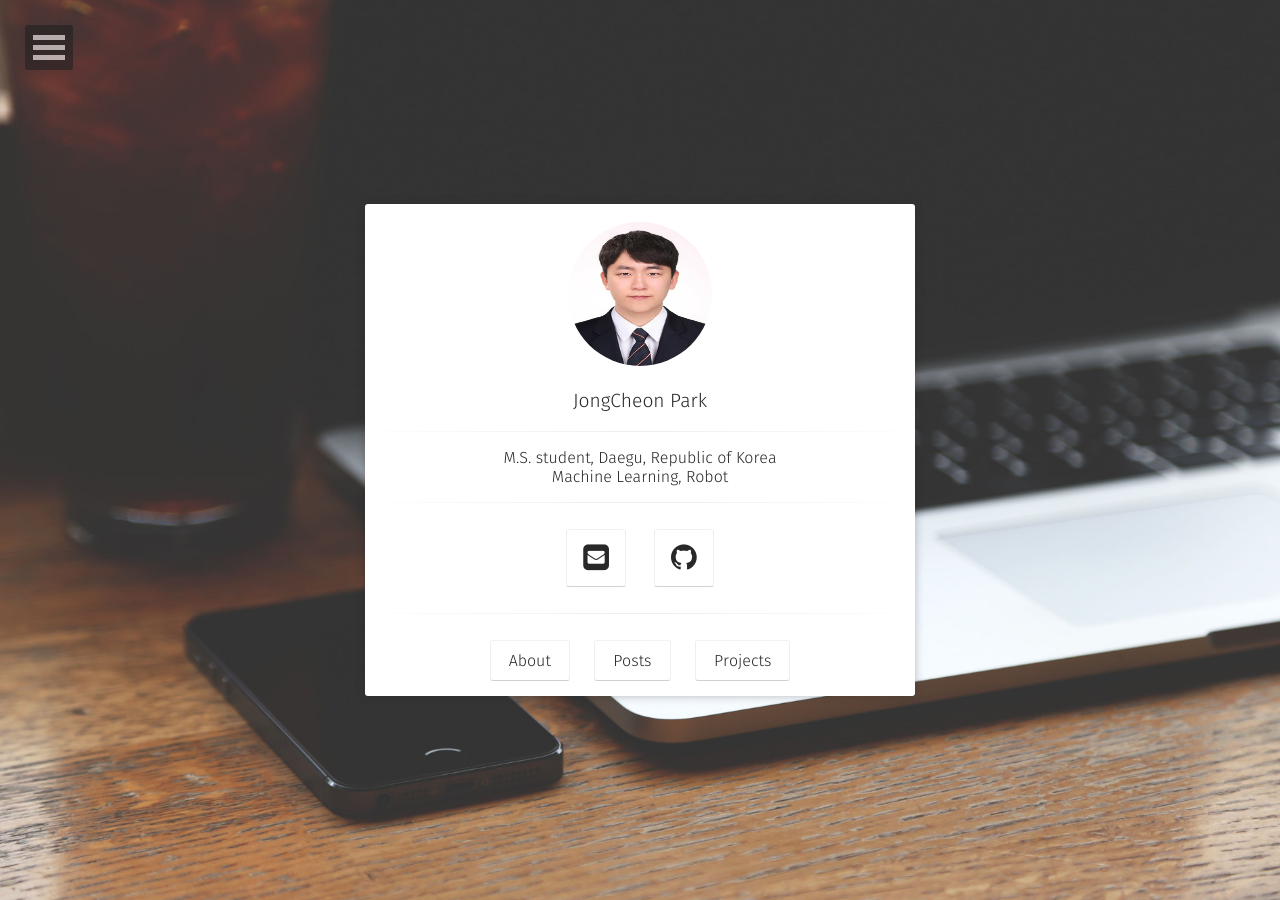
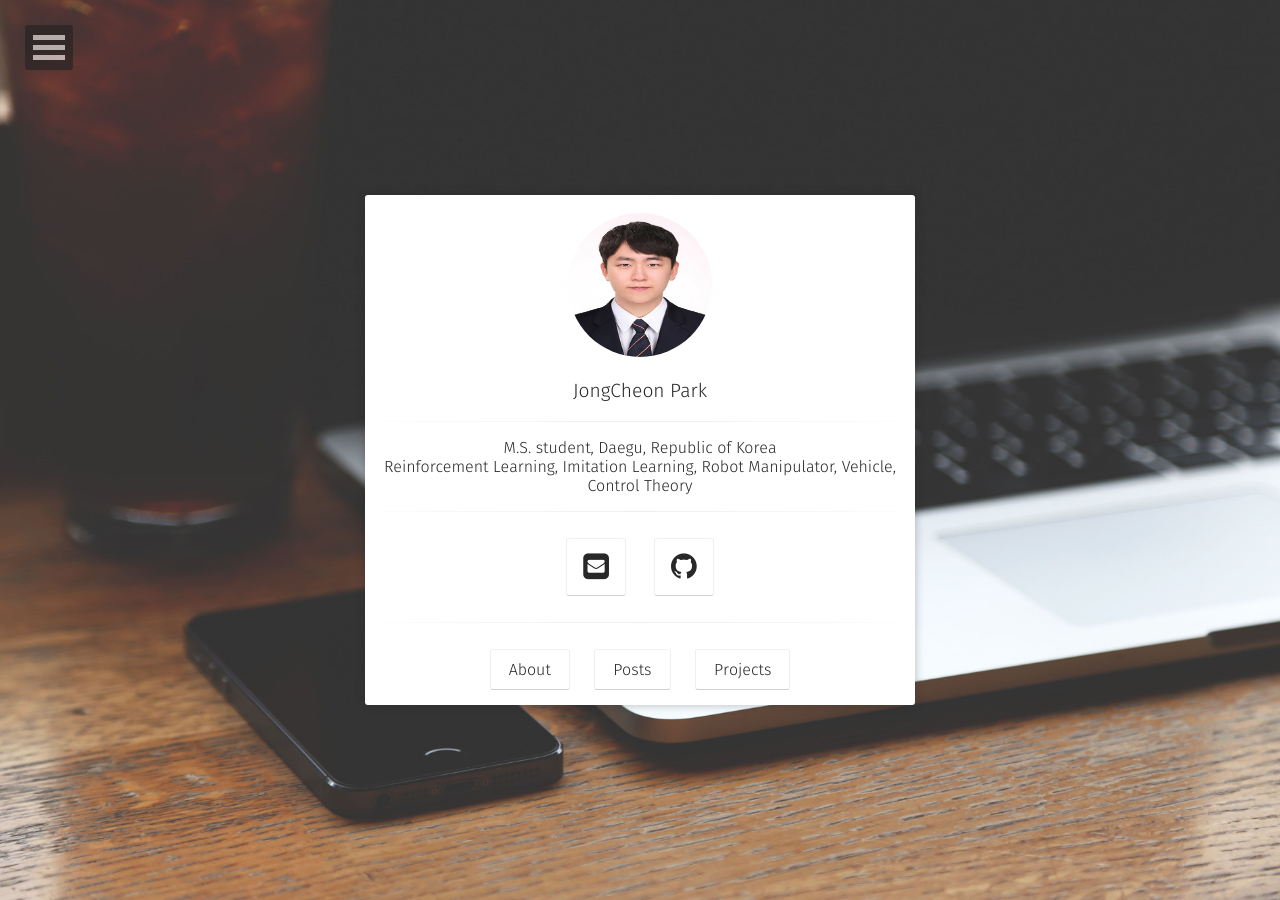
Before and after one commit to JongCheon-Park/JongCheon-Park.github.io, a Jekyll site: the page built from index.html, in a window 1280 px wide. Built offline with Jekyll 4.4.1, drawn with Linux system fonts in a browser that asks for light colours; some web fonts are replaced.

Commit message:
Update _config.yml

```diff
--- a/_config.yml
+++ b/_config.yml
@@ -1,7 +1,7 @@
 # Site
 title:              JongCheon Park
-bio:                'M.S. student, Daegu, Republic of Korea <br> Machine Learning, Robot'
-description:        "JongCheon Park biograpgy and blog."
+bio:                'M.S. student, Daegu, Republic of Korea <br> Reinforcement Learning, Imitation Learning, Robot Manipulator, Vehicle, Control Theory'
+description:        "JongCheon Park biography and blog."
 reading_time:       true
 words_per_minute:   150
 logo:               'assets/img/selfie.jpg'
```
